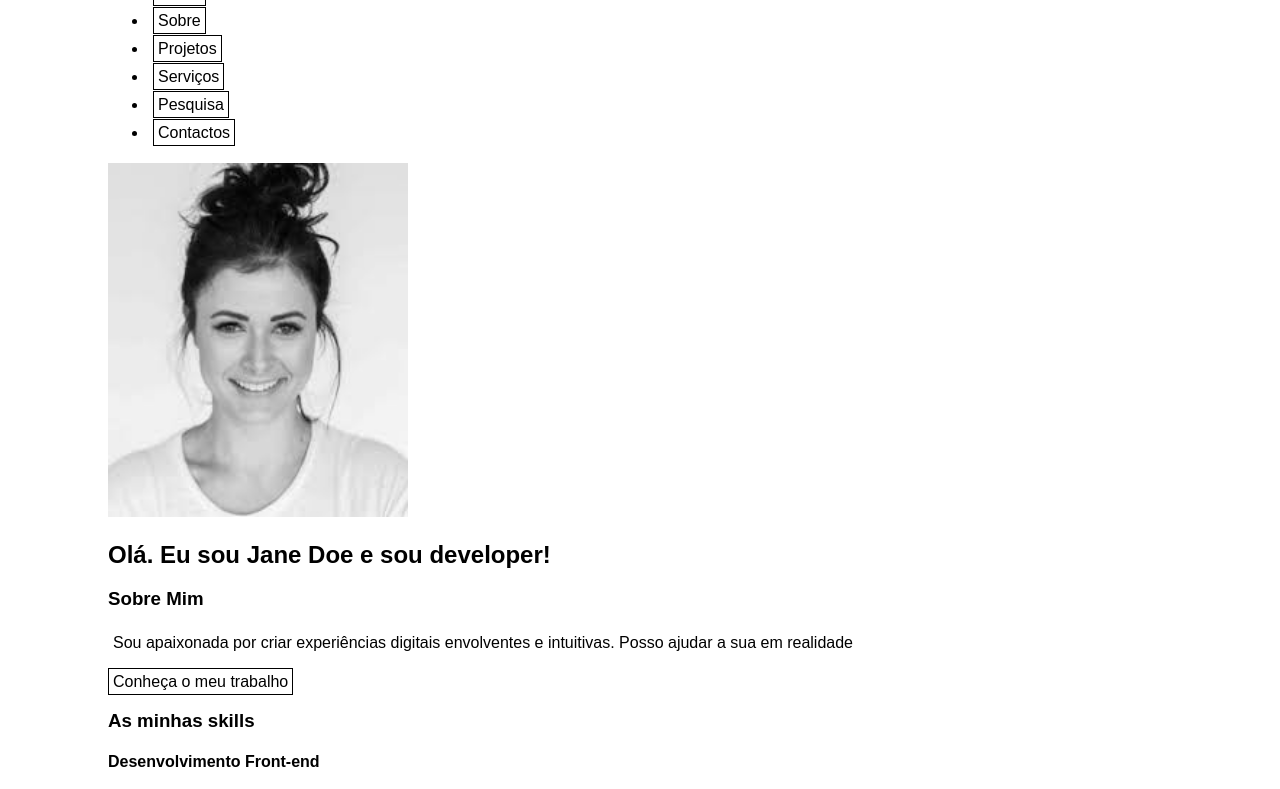
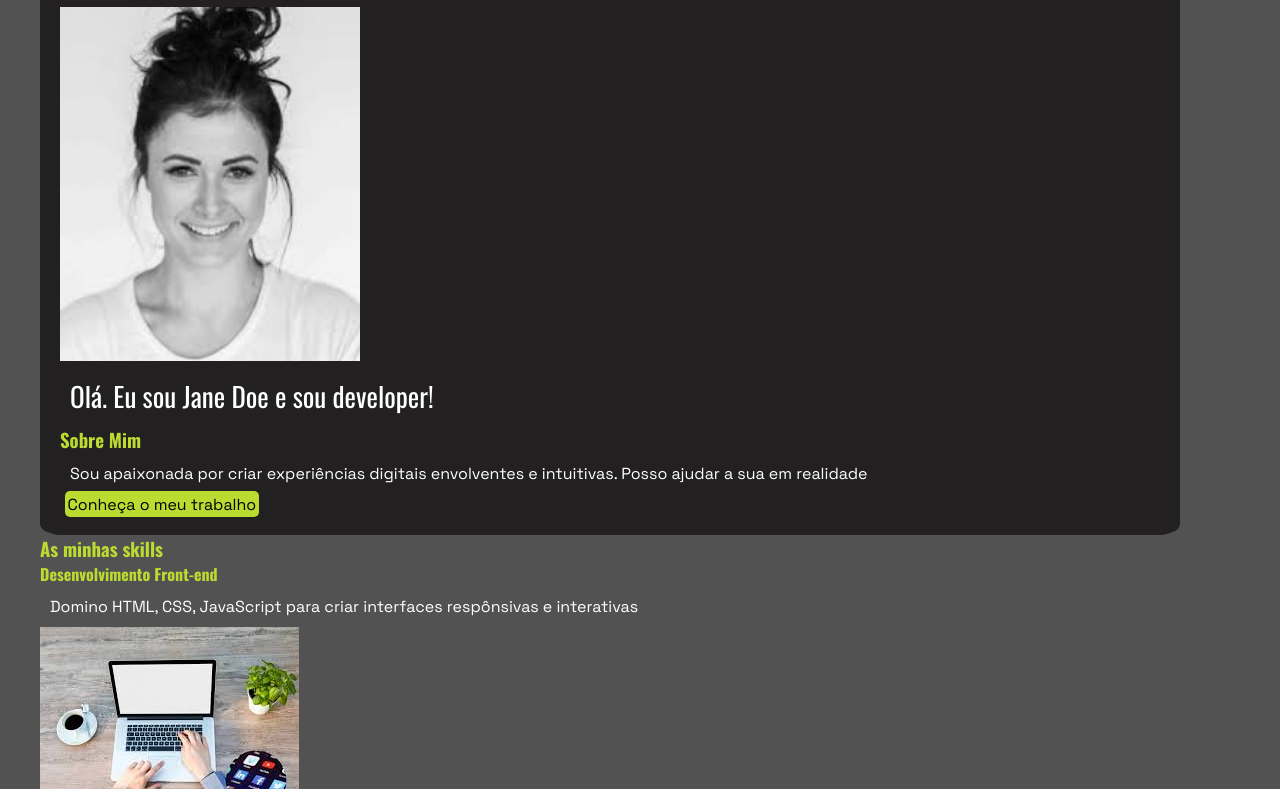
Before and after one commit to Chemizze/masterd, a plain HTML site: page html/exercicio-protifolio/html/index.html in a window 1280 px wide. Shown: the part 199-988 px from the top of the page. Drawn offline with nearby package versions, Linux system fonts and the light colour scheme.

Commit message:
melhorando o estilo da pagina

```diff
--- a/html/exercicio-protifolio/css/style.css
+++ b/html/exercicio-protifolio/css/style.css
@@ -1,21 +1,88 @@
 @charset "UTF-8";
+@import url('https://fonts.googleapis.com/css2?family=Oswald:wght@200..700&display=swap');
+@import url('https://fonts.googleapis.com/css2?family=Space+Grotesk:wght@300..700&display=swap');
+*{
+    padding: 0px;
+    margin: 0px;;
+    box-sizing: border-box;
+}
 body{
-    font-family: Arial, Helvetica, sans-serif;
-    padding: 100px;
+    background-color: rgb(82, 82, 82);
+    color: white;
+    font-size: 1em;
+    font-family: "Space Grotesk" ;
+    padding: 40px;
     padding-top: 0px;
+    display: flex;
+    flex-direction: column;
+    justify-content: center;
+    align-content:center ;
 }
-p{
-    padding: 5px;
+
+ul#menu{
+    list-style: none;
+    display: flex;
+    flex-direction: row;
+    justify-content: flex-start;
+
+}
+#search, nav a{
+    color:rgb(188, 219, 49);
+    background-color: rgb(82, 82, 82);
+}
+a{
+    text-decoration: none;
+    color: white;
+    padding: 2.5px;
+    margin-bottom: 10px;
+    margin-top: 10px;
 }
 li{
     padding: 5px;
 }
-a{
-    text-decoration: none;
+nav a:hover{
+    color: yellow;
+    box-shadow: 1px 1px 1px black;
+    background-color:rgb(153, 153, 153);
+    cursor: pointer;
+}
+#intro{
+    font-family: "oswald";
+    font-size: 1.7em;
+}
+h1, h2, h3,h4{
+    font-family: "oswald";
+    color: rgb(188, 219, 49);
+    font-weight: 500px;
+}
+.cta{
+    background-color:rgb(188, 219, 49);
     color: black;
-    border: 1px solid black;
-    padding: 4px;
+    border-radius: 5px;
+    border: 1ox solid black;
+    margin: 5px;
 }
-a:hover{
-    color: blue;
+.cta:hover{
+        box-shadow: 1px 1px 1px white;
+        color: rgba(0, 0, 0, 0.881);
 }
+p{
+    padding: 10px;
+}
+article:nth-child(odd), section:nth-child(odd){
+        background-color: rgb(34, 32, 32);
+        padding: 20px;
+        width: 95%;
+        border-radius: 2%;
+}
+article{
+    margin: 10px;
+    padding: 400px;
+}
+article p{
+    border: 1px solid rgb(188, 219, 49);
+}
+footer li{
+    text-align: center;
+    list-style: none;
+}
--- a/html/exercicio-protifolio/html/index.html
+++ b/html/exercicio-protifolio/html/index.html
@@ -5,19 +5,24 @@
     <meta name="viewport" content="width=device-width, initial-scale=1.0">
     <title>Jone Doe Portfolio</title>
     <link rel="stylesheet" href="../css/style.css">
+    <link rel="stylesheet" href="https://fonts.googleapis.com/css2?family=Material+Symbols+Outlined:opsz,wght,FILL,GRAD@20..48,100..700,0..1,-50..200&icon_names=search" />
+
 </head>
 <body>
 
     <header id="cabeçalho">
         <img src="../imagens/logo.png" alt="Logo do site" width="150px">
         <nav id="ligações">
-            <ul>
+            <ul id="menu">
                 <li><a href="index.html" target="_blank">Home</a></li>
                 <li><a href="sobre.html" target="_blank">Sobre</a></li>
                 <li><a href="projetos.hmtl" target="_blank">Projetos</a></li>
                 <li><a href="serviços.html" target="_blank">Serviços</a></li>
                 <li><a href="pesquisa.html" target="_blank">Pesquisa</a></li>
                 <li><a href="contacto.html" target="_blank">Contactos</a></li>
+                <button id="search"><span class="material-symbols-outlined">
+                    search
+                </span></button>
             </ul>
         </nav>
 
@@ -25,10 +30,10 @@
     <main>
         <section id="saudação">
             <img src="../imagens/imagem-perfil.png" alt="Minha foto" width="300px">
-            <h2>Olá. Eu sou Jane Doe e sou developer!</h2>
+            <p id="intro">Olá. Eu sou Jane Doe e sou developer!</p>
             <h3>Sobre Mim</h3>
             <p>Sou apaixonada por criar experiências digitais envolventes e intuitivas. Posso ajudar a sua em realidade</p>
-            <a href="projeto.html" target="_blank">Conheça o meu trabalho</a>
+            <a href="projeto.html" target="_blank" class="cta">Conheça o meu trabalho</a>
         </section>
         <section id="skills">
             <h3>As minhas skills</h3>
@@ -50,7 +55,7 @@
                 <li>Freelancer de Desenvolvimento Web: <br>Trabalhei com diversos clientes, desde pequenas empresas até startuops, entregando soluções personalizadas.</li>
                 <li>Estágio de Desenvolvimento: <br>Iniciei a minha experiências profissional numa empresa de tecnologia.</li>
             </ol>
-           &bull; <a href="projeto.hmtl" target="_blank">Conheça o meu trabalho</a>
+            <a href="projeto.hmtl" target="_blank" class="cta">Conheça o meu trabalho</a>
         </section>
         <section id="serviços">
             <h3>Serviços oferecidos</h3>
@@ -70,23 +75,20 @@
                     <li>Dedicação e inovação</li>
                 </ul>
         </section>
-        <article id="contacto">
+        <section id="contacto">
                 <h3>Vamos conversar</h3>
-                <h3>1</h3>
+                <h3 >1</h3>
                 <h5>Envie uma mensagem</h5>
                 <p>Entre em contato através do meu email ou pelas redes sociais</p>
-                <h3>2</h3>
-                <h5>Agenda reuniões</h5>
+                <h3 >2</h3>
+                <h5 >Agenda reuniões</h5>
                 <p>Marque uma videochamada para discutirmos seu projeto</p>
-                <h3>3</h3>
+                <h3 >3</h3>
                 <h5>Receba uma proposta</h5>
                 <p>Farei uma análise do seu projeto e enviarei uma proposta personalizada</p>
-                &bull; <a href="contacto.html" target="_blank">Contacte-nos</a>
-         </article>
-
-    </main>
-    <footer id="rodapé">
-        <article id="saudação final">
+                <a href="contacto.html" target="_blank" class="cta">Contacte-nos</a>
+        </section>
+        <article id="saudação final" id="last">
             <h3>Obrigada por me visitar!</h3>
             <h4>Pronto para começar?</h4>
             <p>Vamos transformar a sua idea em realidade. Entre em <a href="contacto.html">contacto</a> agora mesmo</p>
@@ -94,9 +96,10 @@
             <p>Confire <a href="projeto.html">exemplos</a> do meu trabalho e veja como posso ajudá-lo</p>
             <h4>Conect-se comigo</h4>
             <p><a href="contacto.html">Siga-me</a> nas redes sociais para ficar por dentro das novidades</p>
+        </article>
+    </main>
+        <footer id="rodapé">
             <h1>Jane Doe Portfolio</h1>
-        </article>
-        <article id="ligações">
             <nav>
                 <ul>
                     <li><a href="sobre.html" target="_blank">Sobre</a></li>
@@ -111,7 +114,6 @@
             <p>&copy; 2024 Jane Doe</p>
             <a href="privacidade.html" target="_blank">Politica de privacidade</a>
             <a href="termo.html" target="_blank">Termos de uso</a>
-        </article>
     </footer>
 </body>
 </html>
```
